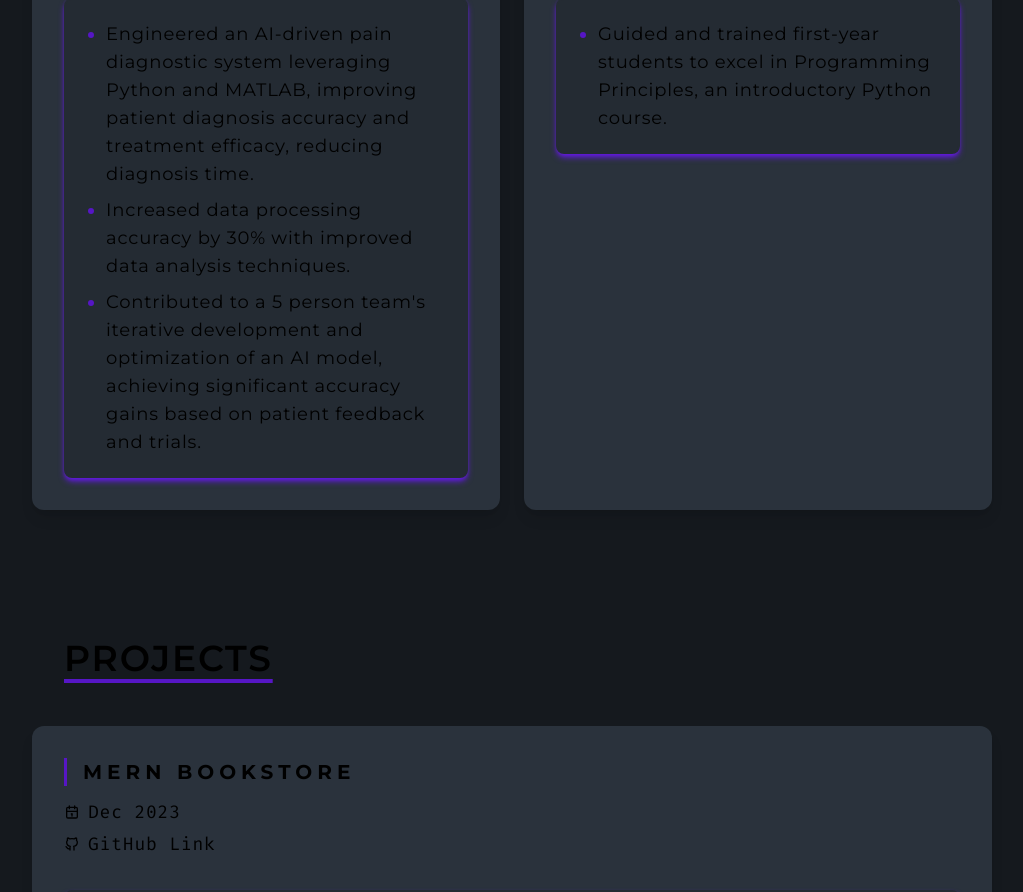
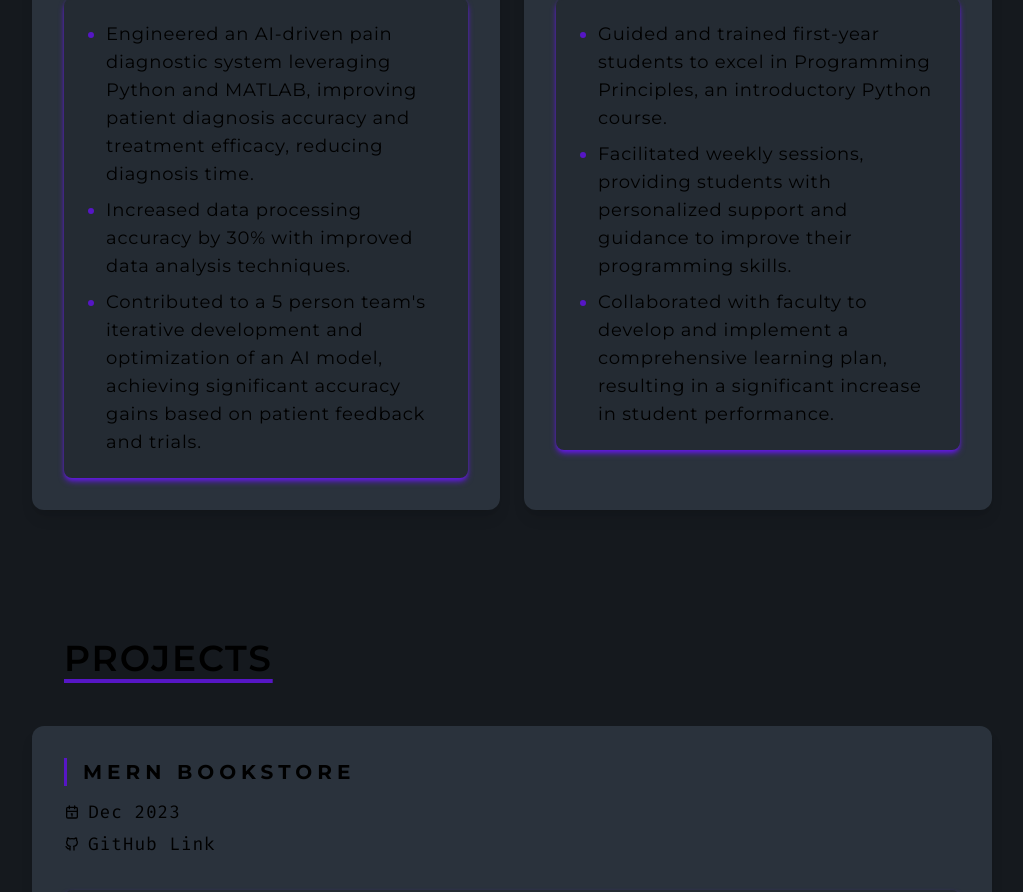
Before and after one commit to pixelfox01/imranyafith.com, a Next.js app in the folder frontend/: page / in a window 1280 px wide. Shown: the part 1322-2214 px from the top of the page, without its empty margins (128-1151 px from the left). Built offline with nearby package versions, Linux system fonts and the light colour scheme.

Commit message:
update: program tutor job description

```diff
--- a/frontend/app/constants/index.ts
+++ b/frontend/app/constants/index.ts
@@ -73,6 +73,8 @@ export const EXPERIENCE: {
     },
     description: [
       "Guided and trained first-year students to excel in Programming Principles, an introductory Python course.",
+      "Facilitated weekly sessions, providing students with personalized support and guidance to improve their programming skills.",
+      "Collaborated with faculty to develop and implement a comprehensive learning plan, resulting in a significant increase in student performance.",
     ],
     key: "sheridan-1",
   },
```
